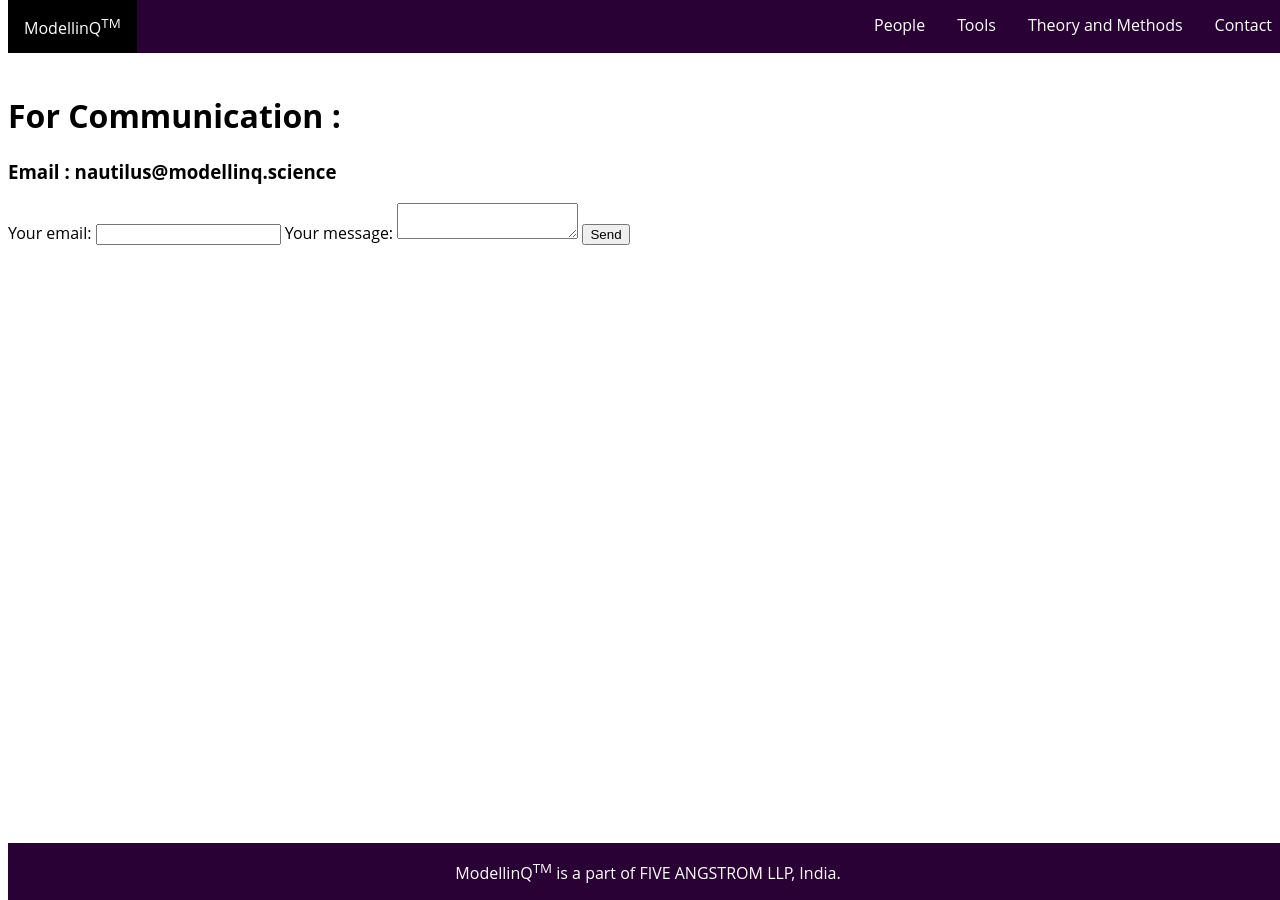
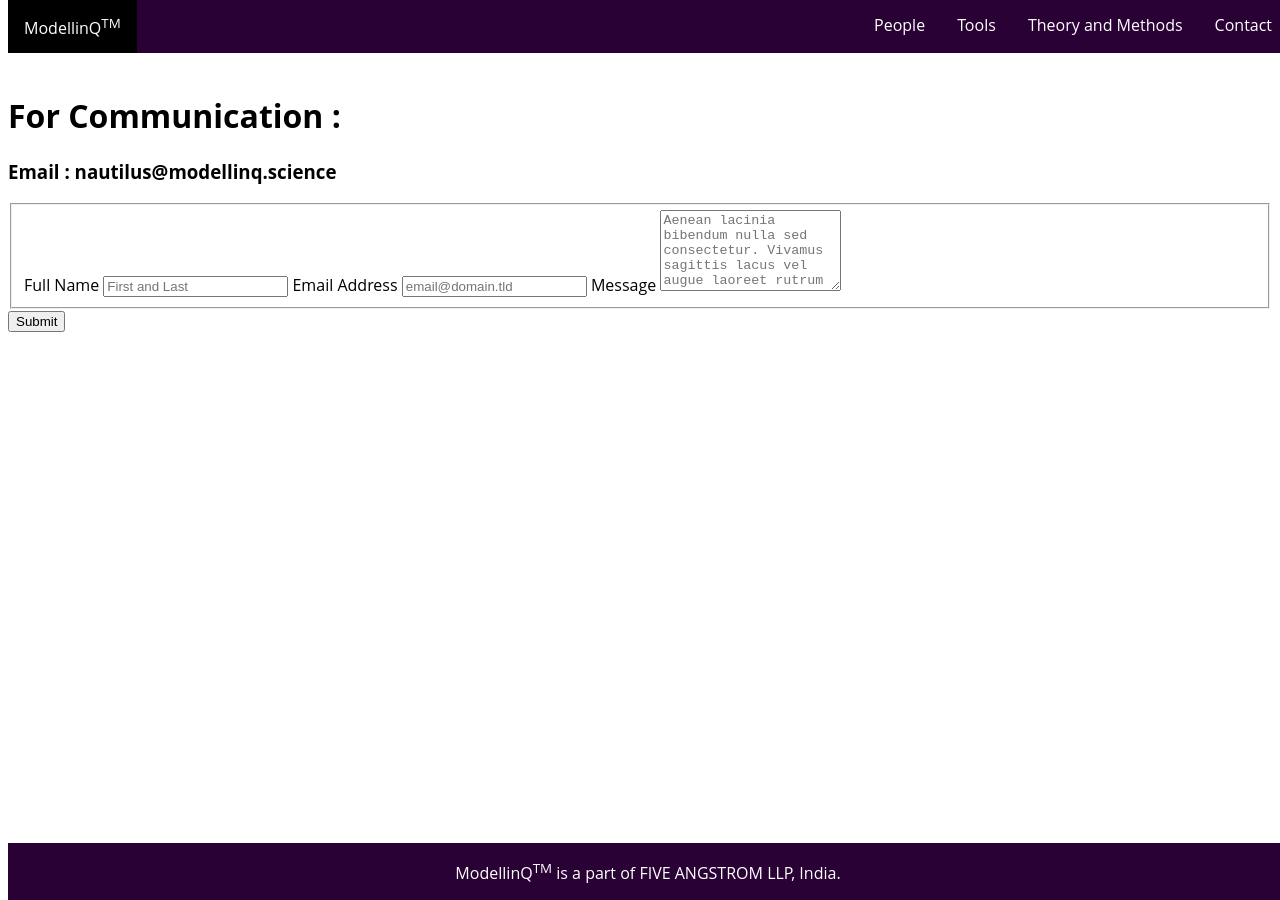
Before and after one commit to ModellinQ/modellinq.github.io, a Jekyll site: the page built from pages/contact.md, in a window 1280 px wide. Built offline with Jekyll 4.4.1, drawn with Linux system fonts in a browser that asks for light colours.

Commit message:
Update defaultold.html

```diff
--- a/_layouts/defaultold.html
+++ b/_layouts/defaultold.html
@@ -70,22 +70,18 @@ html body{
   </nav>
 </div>
   {{content}}
-<form
-  action="https://formspree.io/f/xknlbdgv"
-  method="POST"
->
-  <label>
-    Your email:
-    <input type="email" name="email">
-  </label>
-  <label>
-    Your message:
-    <textarea name="message"></textarea>
-  </label>
-  <!-- your other form fields go here -->
-  <button type="submit">Send</button>
+<form id="fs-frm" name="simple-contact-form" accept-charset="utf-8" action="https://formspree.io/f/xknlbdgv" method="post">
+  <fieldset id="fs-frm-inputs">
+    <label for="full-name">Full Name</label>
+    <input type="text" name="name" id="full-name" placeholder="First and Last" required="">
+    <label for="email-address">Email Address</label>
+    <input type="email" name="_replyto" id="email-address" placeholder="email@domain.tld" required="">
+    <label for="message">Message</label>
+    <textarea rows="5" name="message" id="message" placeholder="Aenean lacinia bibendum nulla sed consectetur. Vivamus sagittis lacus vel augue laoreet rutrum faucibus dolor auctor. Donec ullamcorper nulla non metus auctor fringilla nullam quis risus." required=""></textarea>
+    <input type="hidden" name="_subject" id="email-subject" value="Contact Form Submission">
+  </fieldset>
+  <input type="submit" value="Submit">
 </form>
-
 
   <div class="footer">
     <p style="color:#FFFFFF;text-align:center;">ModellinQ<sup>TM</sup> is a part of FIVE ANGSTROM LLP, India. </p>
```
